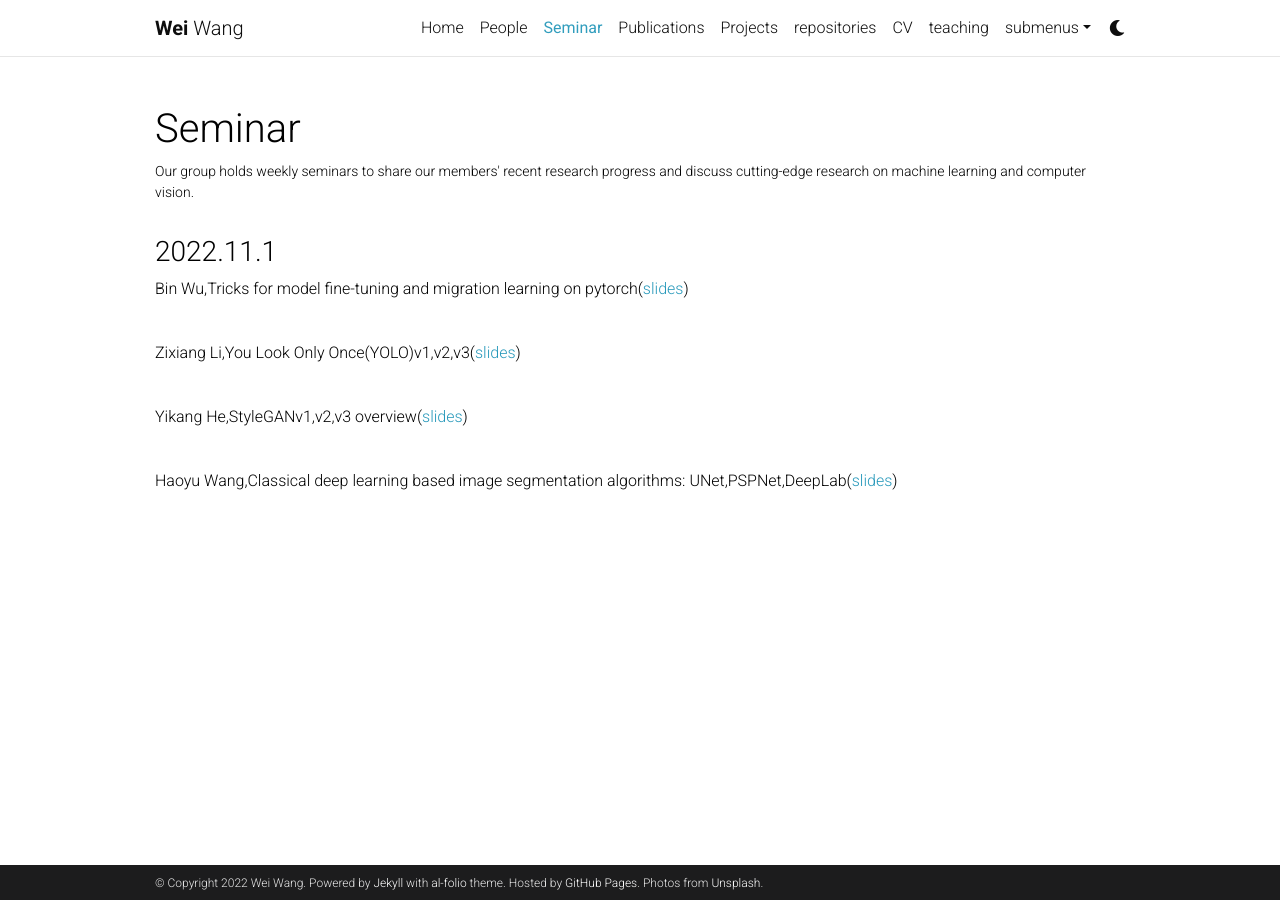
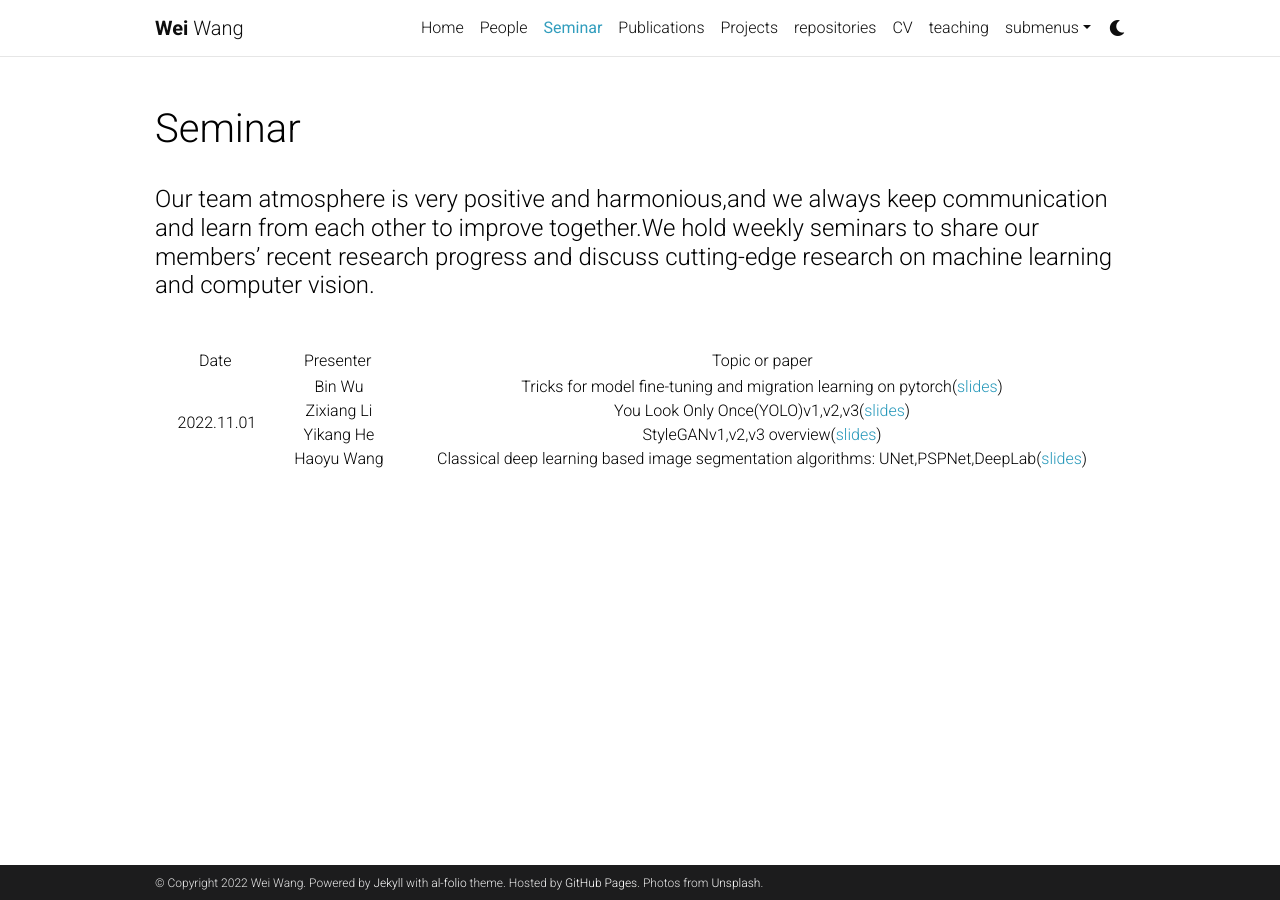
Before and after one commit to WeiWangTrento/WeiWangTrento.github.io, a Jekyll site: the page built from _pages/Seminar.md, in a window 1280 px wide. Built offline with Jekyll 4.4.1, drawn with Linux system fonts in a browser that asks for light colours; comment, search, counter and statistics services are not loaded; a style sheet for code colours, icons or effects is not loaded.

Commit message:
Update Seminar.md

```diff
--- a/_pages/Seminar.md
+++ b/_pages/Seminar.md
@@ -2,11 +2,53 @@
 layout: page
 permalink: /Seminar/
 title: Seminar
-description: Our group holds  weekly seminars to share our members' recent research progress and discuss cutting-edge  research on machine learning and computer vision.
+description:
 nav: true
 ---
-### 2022.11.1
-<font>Bin Wu,Tricks  for model fine-tuning and migration learning on pytorch(<a href="https://weiwangtrento.github.io/assets/pdf/example_pdf.pdf">slides</a>)</font><br/>
-<font>Zixiang Li,You Look Only Once(YOLO)v1,v2,v3(<a href="https://weiwangtrento.github.io/assets/pdf/example_pdf.pdf">slides</a>)</font><br/>
-<font>Yikang He,StyleGANv1,v2,v3 overview(<a href="https://weiwangtrento.github.io/assets/pdf/example_pdf.pdf">slides</a>)</font><br/>
-<font>Haoyu Wang,Classical deep learning based image segmentation algorithms: UNet,PSPNet,DeepLab(<a href="https://github.com/WeiWangTrento/WeiWangTrento.github.io/raw/master/assets/pdf/why1101.pdf">slides</a>)</font>
+#### Our team atmosphere is very positive and harmonious,and we always keep communication and learn from each other to improve together.We hold weekly seminars to share our members' recent research progress and discuss cutting-edge  research on machine learning and computer vision.
+<br>
+<table  rules="none" align="center">
+	<tr>
+		<td width="130" align="center">
+			<center>
+				<font>Date</font>
+			</center>
+		</td>
+		<td width="130" align="center">
+			<center>
+				<font>Presenter</font>
+			</center>
+		</td>
+		<td width="800" align="center">
+			<center>
+				<font>Topic or paper</font>
+			</center>
+		</td>
+	</tr>
+
+</table>
+<table  rules="none" align="center">
+	<tr>
+		<td width="130" align="center">
+			<center>
+				<font>2022.11.01</font>
+			</center>
+		</td>
+		<td width="130" align="center">
+			<center>
+				<font>Bin Wu</font><br/>
+        <font>Zixiang Li</font><br/>
+        <font>Yikang He</font><br/>
+        <font>Haoyu Wang</font><br/>
+			</center>
+		</td>
+		<td width="800" align="center">
+			<center>
+				<font>Tricks  for model fine-tuning and migration learning on pytorch(<a href="https://weiwangtrento.github.io/assets/pdf/example_pdf.pdf">slides</a>)</font><br/>
+        <font>You Look Only Once(YOLO)v1,v2,v3(<a href="https://weiwangtrento.github.io/assets/pdf/example_pdf.pdf">slides</a>)</font><br/>
+        <font>StyleGANv1,v2,v3 overview(<a href="https://weiwangtrento.github.io/assets/pdf/example_pdf.pdf">slides</a>)</font><br/>
+        <font>Classical deep learning based image segmentation algorithms: UNet,PSPNet,DeepLab(<a href="https://github.com/WeiWangTrento/WeiWangTrento.github.io/raw/master/assets/pdf/why1101.pdf">slides</a>)</font><br/>
+			</center>
+		</td>
+	</tr>
+</table>
```
